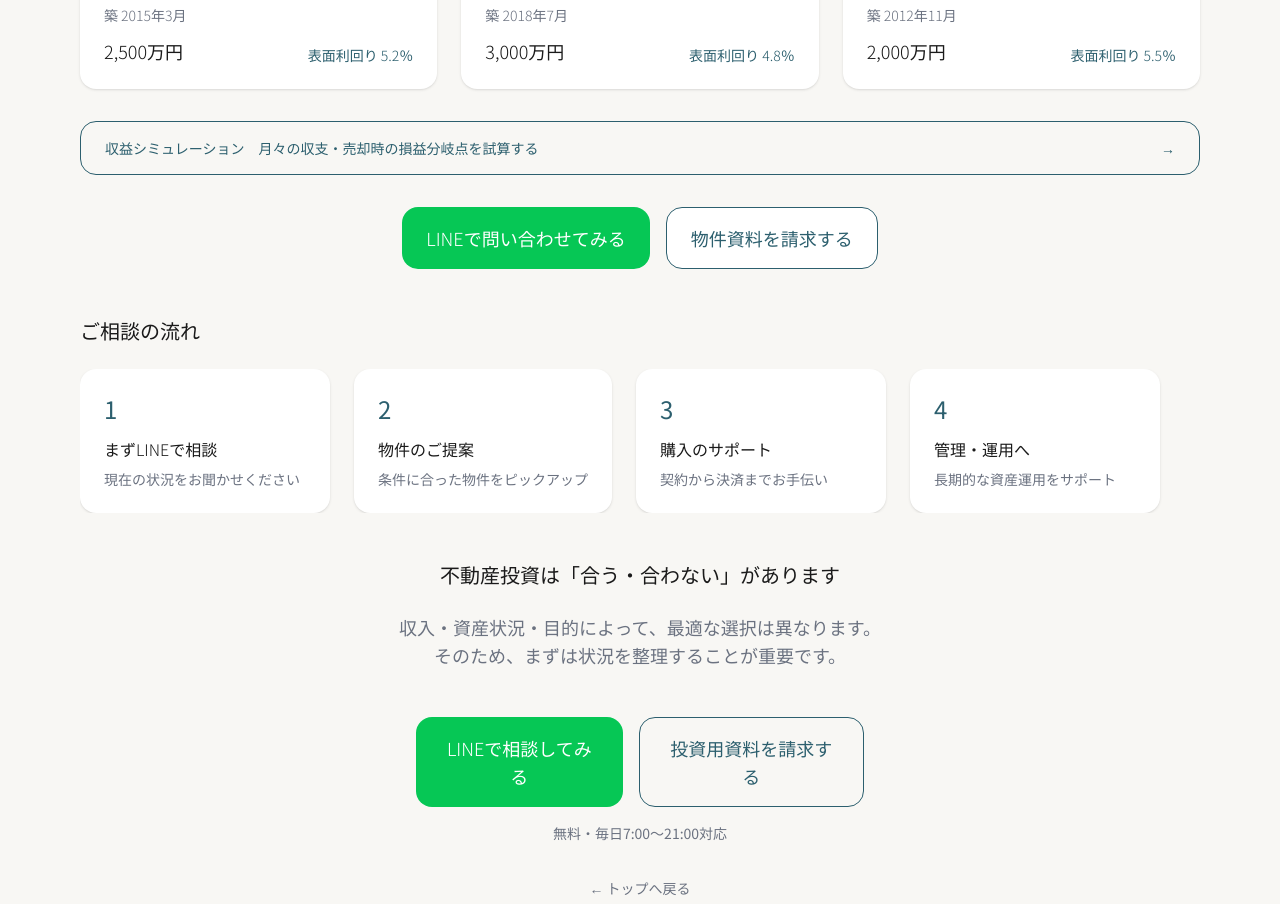
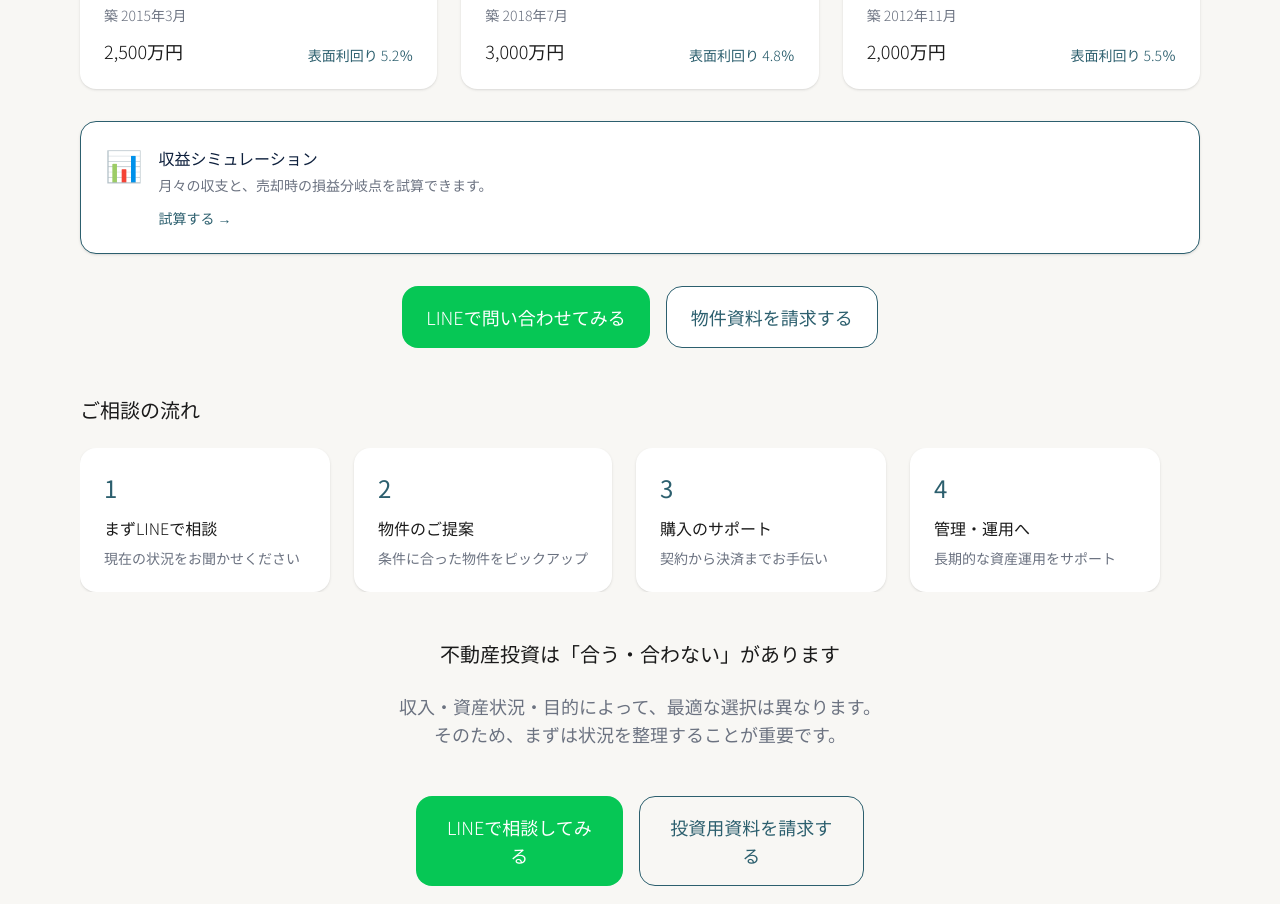
Before and after one commit to idsp0731-gif/onza-estate, a Next.js app: page /investment in a window 1280 px wide. Shown: the part 2020-2924 px from the top of the page. Built offline with nearby package versions, Linux system fonts and the light colour scheme; no server answers.

Commit message:
feat: 投資ページの収益シミュレーションボタンをカード表示に変更
https://claude.ai/code/session_01UbabNAGuQviYojVK7r2VmE

```diff
--- a/src/app/investment/page.tsx
+++ b/src/app/investment/page.tsx
@@ -201,10 +201,18 @@ export default async function InvestmentPage() {
             <div className="mb-8">
               <Link
                 href="/investment-simulation"
-                className="flex items-center justify-between border border-[#2C5F6E] text-[#2C5F6E] rounded-2xl px-6 py-4 font-light text-sm hover:bg-[#2C5F6E] hover:text-white transition-colors"
+                className="block bg-white border border-[#2C5F6E] rounded-2xl p-6 shadow-sm hover:shadow-md hover:bg-[#2C5F6E]/5 transition-all"
               >
-                <span>収益シミュレーション　月々の収支・売却時の損益分岐点を試算する</span>
-                <span className="ml-4 shrink-0">→</span>
+                <div className="flex items-start gap-4">
+                  <div className="text-3xl shrink-0">📊</div>
+                  <div className="flex-1">
+                    <h3 className="font-light text-[#0d1f3c] text-base mb-1">収益シミュレーション</h3>
+                    <p className="text-sm font-light text-[#6B7280] leading-relaxed mb-2">
+                      月々の収支と、売却時の損益分岐点を試算できます。
+                    </p>
+                    <span className="text-sm text-[#2C5F6E] font-light">試算する →</span>
+                  </div>
+                </div>
               </Link>
             </div>
             <div className="flex flex-col sm:flex-row justify-center gap-4">
```
